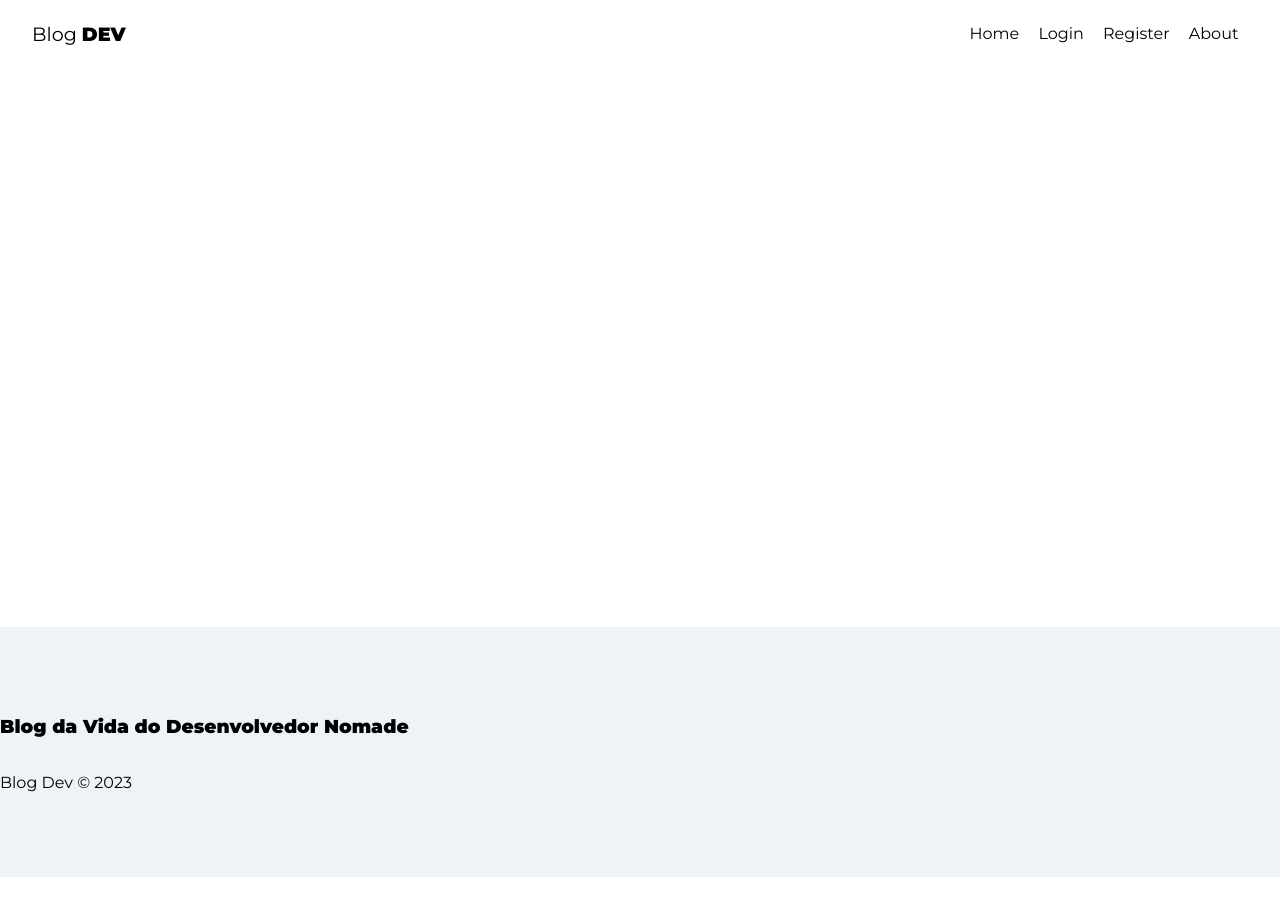
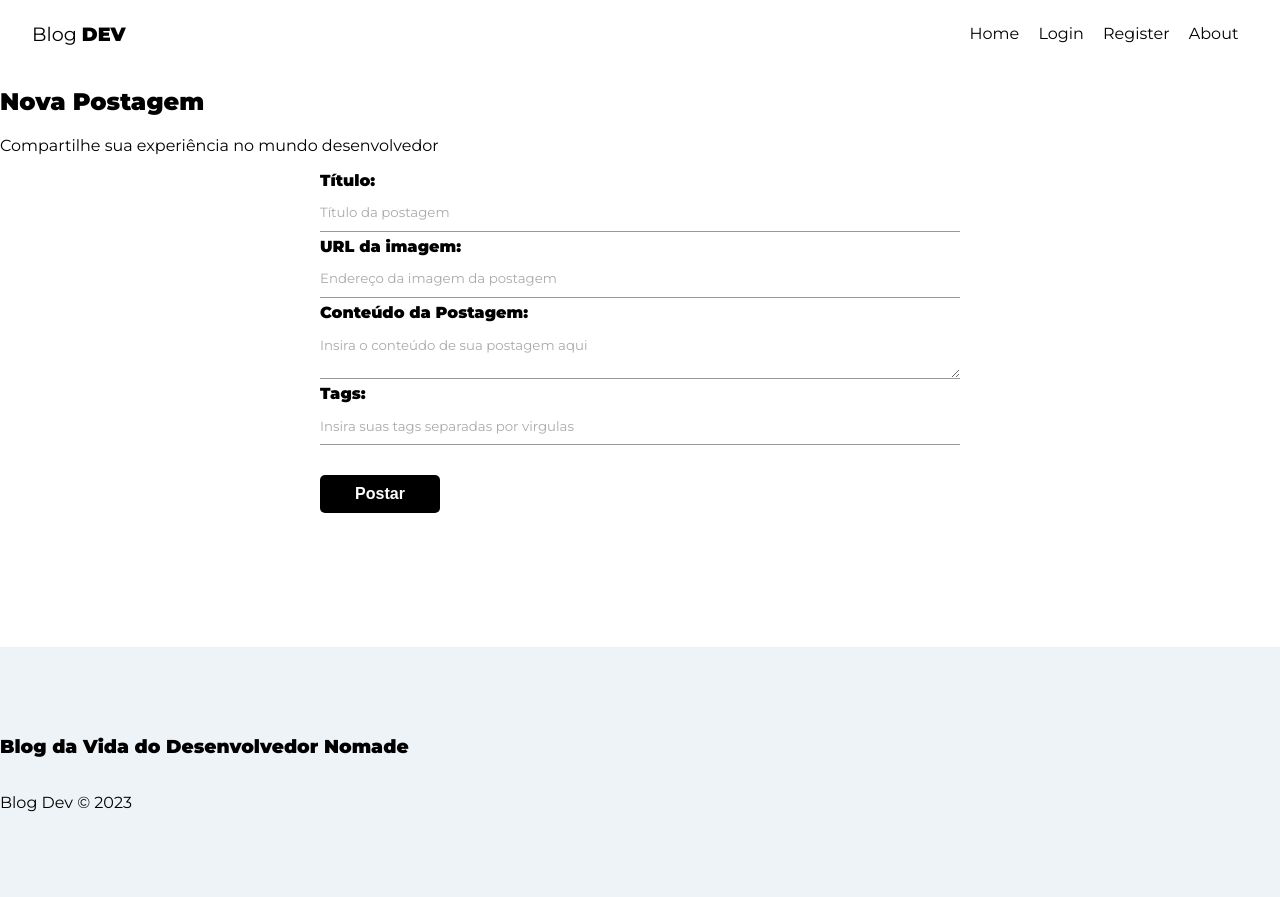
Before and after one commit to lemuelpires/blogDev_f3m_Lemuel, a React (Vite) app in the folder front-blogdev/: page /post/create in a window 1280 px wide. Built offline with nearby package versions, Linux system fonts and the light colour scheme; no server answers.

Commit message:
Aula1112 Interface da Criação do Post

```diff
--- a/front-blogdev/src/pages/CreatePost/CreatePost.jsx
+++ b/front-blogdev/src/pages/CreatePost/CreatePost.jsx
@@ -1,8 +1,75 @@
 import styles from './CreatePost.module.css'
+import { useState } from 'react'
+import { useNavigate } from 'react-router-dom'
+import { useAuthValue } from '../../context/AuthContext'
 
 const CreatePost = () => {
+  const [title, setTitle] = useState("")
+  const [image, setImage] = useState("")
+  const [body, setBody] = useState("")
+  const [tags, setTags] = useState([])
+  const [formError, setFormError] = useState("")
+
+  const handlerSubmit = (e) => {
+    e.preventDefault()
+  }
+
   return (
     <>
+      <div>
+        <h2>Nova Postagem</h2>
+        <p>Compartilhe sua experiência no mundo desenvolvedor</p>
+        <form onSubmit={handlerSubmit}>
+          <label>
+            <span>Título:</span>
+            <input
+              type="text"
+              name="title"
+              id="title"
+              placeholder="Título da postagem"
+              onChange={(e) => setTitle(e.target.value)}
+              value={title}
+              required />
+          </label>
+          <label>
+            <span>URL da imagem:</span>
+            <input
+              type="text"
+              name="image"
+              id="image"
+              placeholder="Endereço da imagem da postagem"
+              onChange={(e) => setImage(e.target.value)}
+              value={image}
+              required />
+          </label>
+          <label>
+            <span>Conteúdo da Postagem:</span>
+            <textarea
+              name="body"
+              id="body"
+              placeholder="Insira o conteúdo de sua postagem aqui"
+              onChange={(e) => setBody(e.target.value)}
+              value={body}
+              required>
+            </textarea>
+          </label>
+          <label>
+            <span>Tags:</span>
+            <input
+              type="text"
+              name="tags"
+              id="tags"
+              placeholder="Insira suas tags separadas por virgulas"
+              onChange={(e) => setTags(e.target.value)}
+              value={tags}
+              required />
+          </label>
+          <button className="btn">Postar</button>
+            {/*!loading && <button className="btn">Cadastrar</button>}
+            {loading && <button className="btn" disabled>Aguarde...</button>}
+            {error && <p className='error'>{error}</p>*/}
+        </form>
+      </div>
     </>
   )
 }
```
